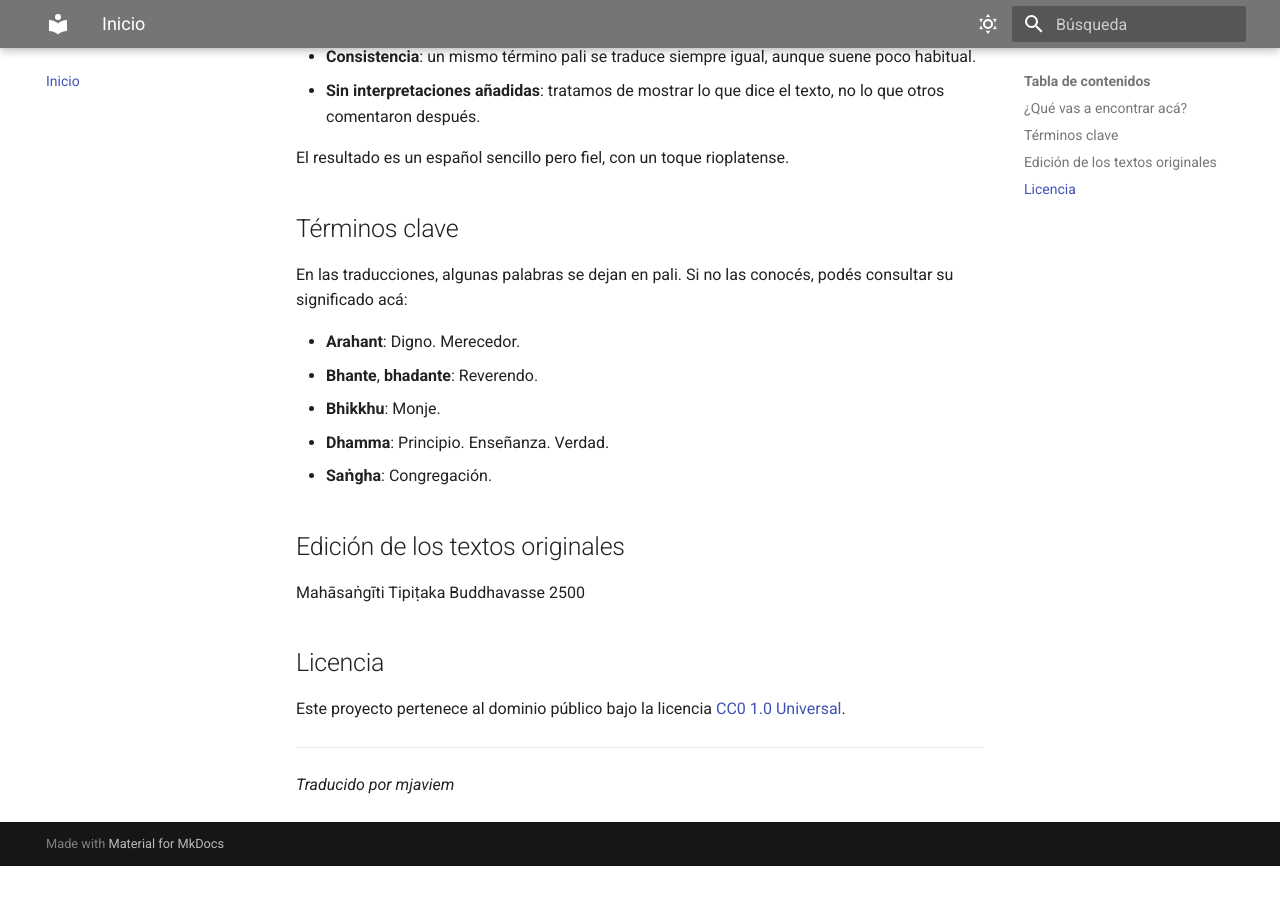
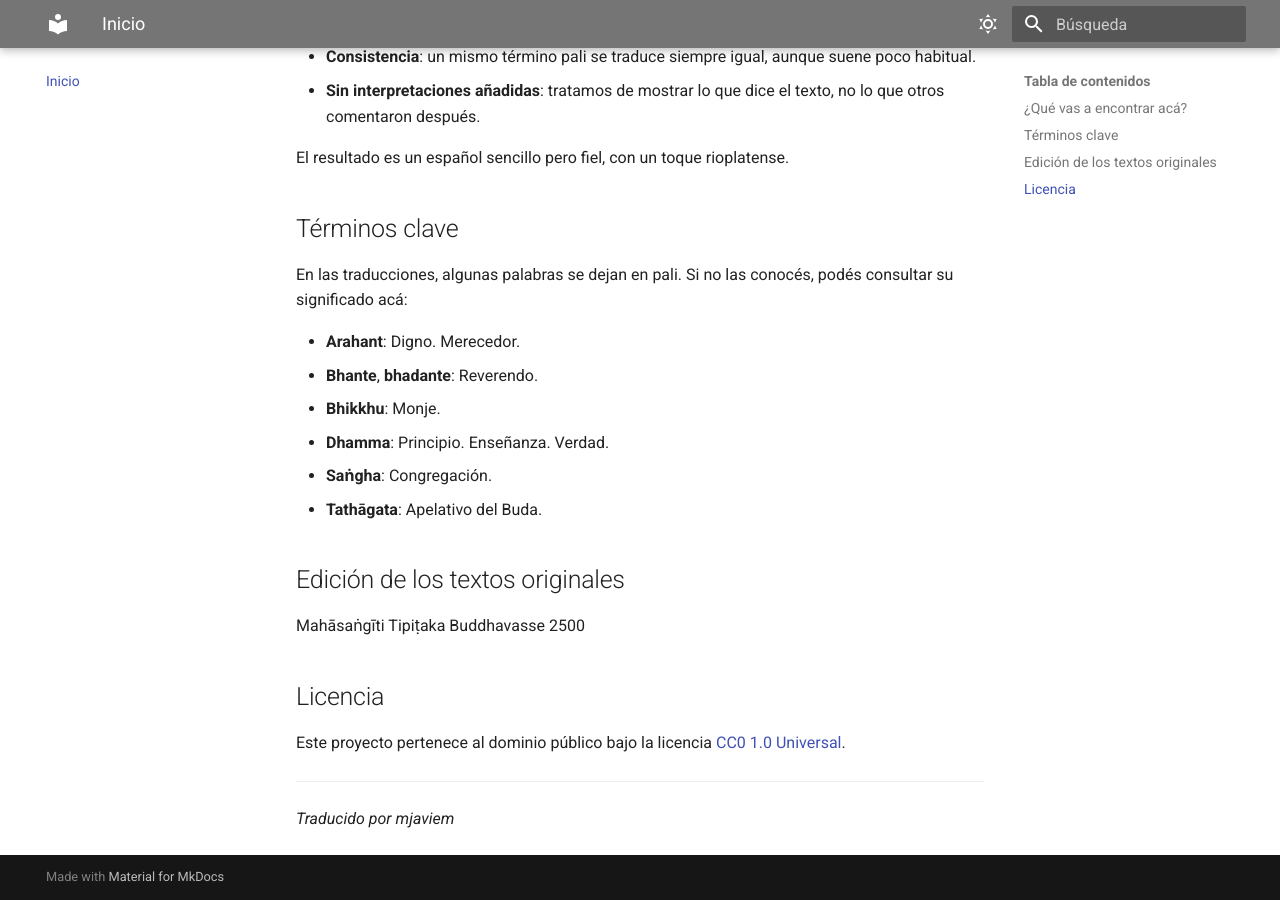
Before and after one commit to mjaviem/suttas-spanish, an MkDocs documentation site: the page built from docs/index.md, in a window 1280 px wide and 900 px high, scrolled down 535 px. Built offline with MkDocs 1.6.1 and Material for MkDocs 9.7.7, drawn with Linux system fonts in a browser that asks for light colours; before the commit the page ends 1401 px from its top, so only the background shows below that.

Commit message:
Add AN 7.6 sutta

```diff
--- a/docs/index.md
+++ b/docs/index.md
@@ -25,6 +25,7 @@
 - **Bhikkhu**: Monje.
 - **Dhamma**: Principio. Enseñanza. Verdad.
 - **Saṅgha**: Congregación.
+- **Tathāgata**: Apelativo del Buda.
 
 ## Edición de los textos originales
 
--- a/mkdocs.yml
+++ b/mkdocs.yml
@@ -37,6 +37,7 @@
       - AN 5.227 Bhogasutta – Discurso de la riqueza: AN-5.227.md
       - AN 7.7 Uggasutta – Discurso de Ugga: AN-7.7.md
       - AN 2.145 (Dānavagga): AN-2.145.md # – Capítulo de los regalos
+      - AN 7.6 Vitthatadhanasutta – Discurso extendido de los tesoros: AN-7.6.md
       - AN 3.17 Attabyābādhasutta – Discurso de hacerse daño a uno mismo: AN-3.17.md
       - AN 6.108 Duccaritasutta – Discurso de la mala conducta: AN-6.108.md
       - AN 5.241 Paṭhamaduccaritasutta – Discurso primero de la mala conducta: AN-5.241.md
```
